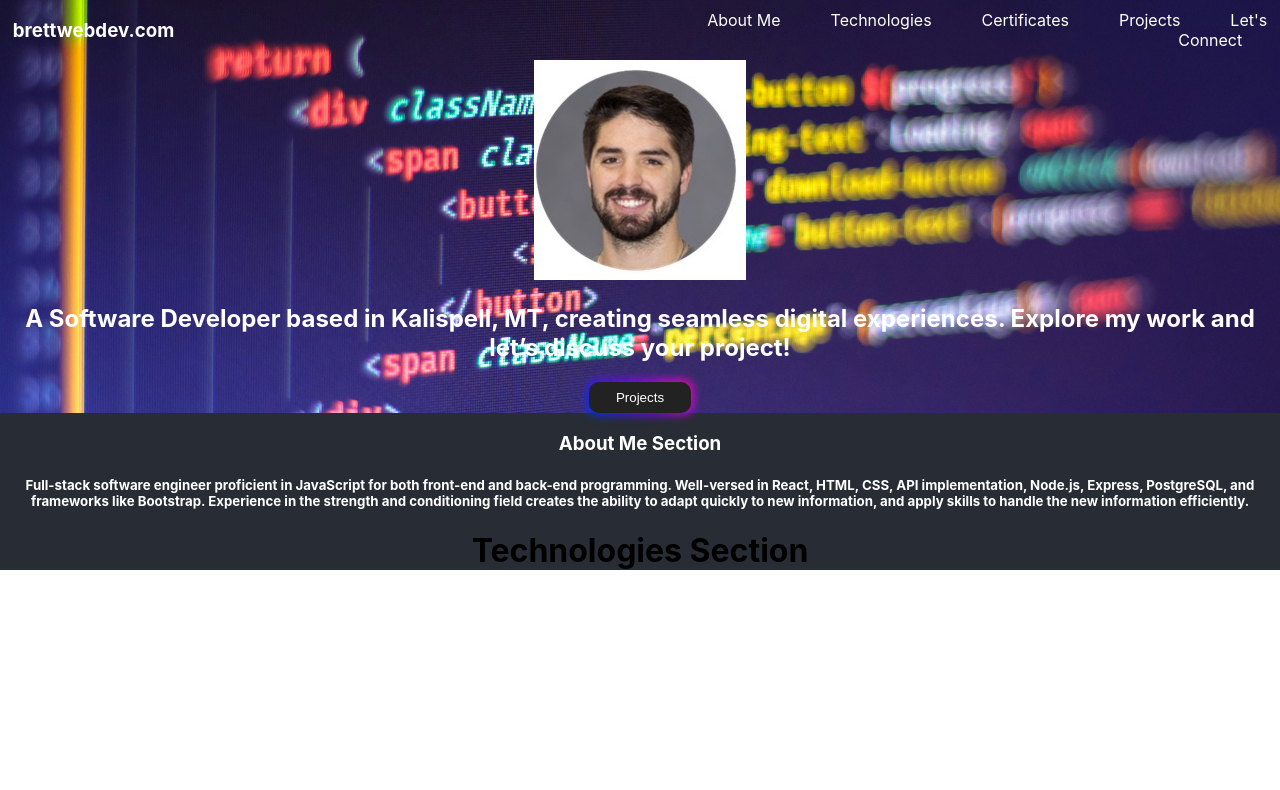
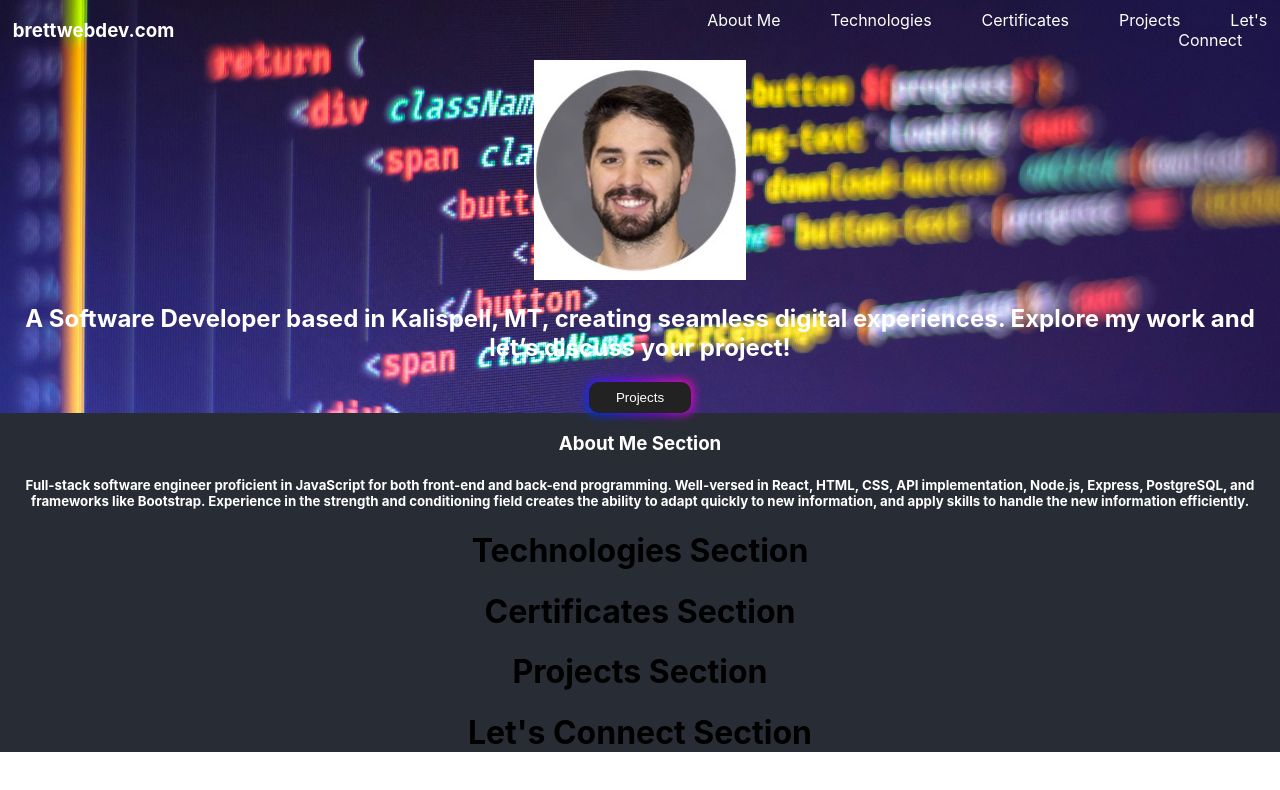
Before and after one commit to bneighbs6/softdev-portfolio, a React (Create React App) app: page / in a window 1280 px wide. Shown: the top 790 px of the page. Built offline with nearby package versions, Linux system fonts and the light colour scheme; the HTML template or start-up script is replaced by a standard one.

Commit message:
Added projects, certs, and connect to App.js

```diff
--- a/src/App.js
+++ b/src/App.js
@@ -3,6 +3,9 @@ import Header from "../src/components/Header";
 import Intro from './components/Intro';
 import AboutMe from './components/AboutMe';
 import Technologies from './components/Technologies';
+import Certificates from './components/Certificates';
+import Projects from './components/Projects';
+import Connect from './components/Connect';
 
 function App() {
   return (
@@ -14,13 +17,37 @@ function App() {
         <div className="intro">
           <Intro />
         </div>
-        </div>
+      </div>
+
+      <div className="about-me-container">
         <div className="about-me">
           <AboutMe />
         </div>
-        <div className='technologies'>
+      </div>
+
+      <div className="techonologies-container">
+        <div className="technologies">
           <Technologies />
         </div>
+      </div>
+
+      <div className="certficates-container">
+        <div className="certificates">
+          <Certificates />
+        </div>
+      </div>
+
+      <div className="projects-container">
+        <div className="projects">
+          <Projects />
+        </div>
+      </div>
+
+      <div className="connect-container">
+        <div className="connect">
+          <Connect />
+        </div>
+      </div>
     </div>
   );
 }
--- /dev/null
+++ b/src/components/Certificates.jsx
@@ -0,0 +1,11 @@
+import React from "react";
+
+function Certificates() {
+    return (
+        <div>
+            <h1>Certificates Section</h1>
+        </div>
+    );
+}
+
+export default Certificates;
--- /dev/null
+++ b/src/components/Connect.jsx
@@ -0,0 +1,11 @@
+import React from "react";
+
+function Connect() {
+    return (
+        <div>
+            <h1>Let's Connect Section</h1>
+        </div>
+    );
+}
+
+export default Connect;
--- /dev/null
+++ b/src/components/Projects.jsx
@@ -0,0 +1,11 @@
+import React from "react";
+
+function Projects() {
+    return (
+        <div>
+            <h1>Projects Section</h1>
+        </div>
+    );
+}
+
+export default Projects;
```
